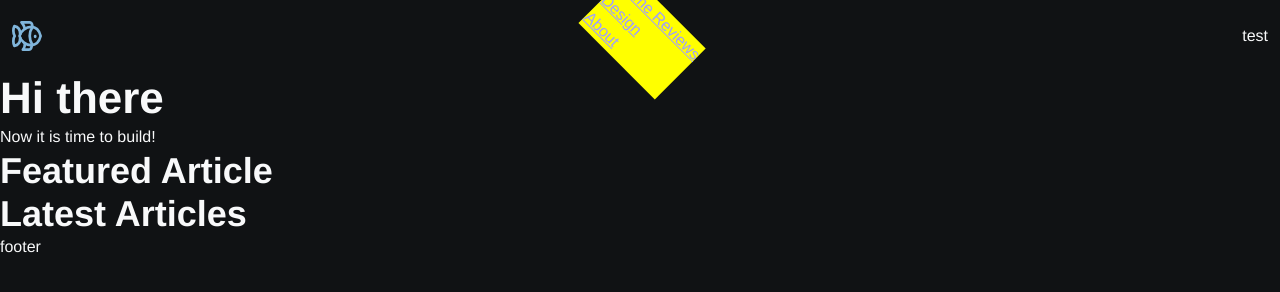
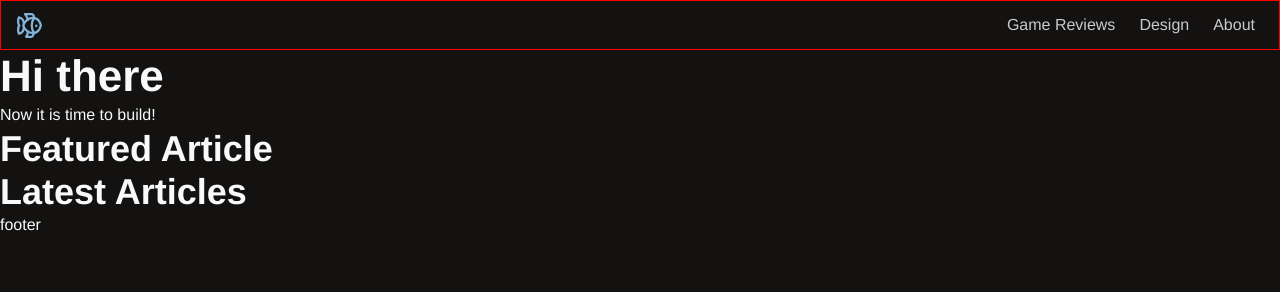
Before and after one commit to BryanHogan/bekublue, an Astro site: page / in a window 1280 px wide. Built offline with nearby package versions, Linux system fonts and the light colour scheme; Astro itself is replaced by a stand-in of ours.

Commit message:
building header and color selection

```diff
--- a/src/components/Header.astro
+++ b/src/components/Header.astro
@@ -1,11 +1,10 @@
 ---
 import { Image } from "astro:assets";
-import Logo from "../assets/images/BekuBlueFishLogo.svg"
-
+import Logo from "../assets/images/BekuBlueFishLogo.svg";
 ---
 
 <header>
-    <Image src={Logo} alt="Beku.blue fish logo" height="30" width="30"/>
+    <Image src={Logo} alt="Beku.blue fish logo" height="25" width="25" class="logo"/>
     <nav class="primary-navigation">
         <ul role="list">
             <li><a href="#">Game Reviews</a></li>
@@ -13,10 +12,16 @@ import Logo from "../assets/images/BekuBlueFishLogo.svg"
             <li><a href="#">About</a></li>
         </ul>
     </nav>
-    <p>test</p>
 </header>
 
-<style>
+<style is:global>
+    @import "../styles/media-queries.css";
+
+
+    .logo {
+        margin-left: 0.25rem;
+    }
+
     header {
         display: flex;
         justify-content: space-between;
@@ -24,15 +29,25 @@ import Logo from "../assets/images/BekuBlueFishLogo.svg"
         margin-inline: auto;
         max-width: var(--base-layout-max-width);
         padding-inline: var(--side-gap-padding);
+        padding-block: var(--space-xs);
+        height: 50px;
+        border: 1px solid red;
     }
-    .primary-navigation {
+    .primary-navigation ul {
         display: flex;
-        background-color: yellow;
-        transform: rotate(45deg);
+        & li a {
+            padding: var(--space-s);
+            color: var(--color-neutral-300);
+            text-decoration: none;
+            &:hover,
+            &:focus-within {
+                color:  var(--color-accent-100);
+                background-color: var(--color-neutral-700);
+            }
+        }
     }
-    @media (--viewport-m) {
+    @media (--viewport-s) {
         header {
-            background-color: red;
         }
     }
 </style>
--- a/src/layouts/BaseLayout.astro
+++ b/src/layouts/BaseLayout.astro
@@ -3,10 +3,10 @@ import "../styles/reset.css";
 import "../styles/var.css";
 import "../styles/global.css";
 import "../styles/util.css";
+
 import Header from "../components/Header.astro";
 import Footer from "../components/Footer.astro";
 import { ViewTransitions } from "astro:transitions";
-
 
 interface Props {
     title: string;
@@ -70,5 +70,4 @@ if (canonicalURL.pathname.endsWith('/')) {
 </html>
 
 <style is:global>
-@custom-media --viewport-m (min-width: 20px);
 </style>
--- a/src/styles/global.css
+++ b/src/styles/global.css
@@ -1,3 +1,7 @@
+:root {
+	font-size: var(--font-size-base);
+}
+
 body {
 	color: var(--color-neutral-100);
 	background-color: var(--color-neutral-900);
@@ -9,14 +13,20 @@ code {
 	font-family: var(--font-mono);
 }
 
-p, li, details, code {
-	font-size: var(--font-size-base);
+p, li, details, code, a, pre, img {
+	font-size: 1rem;
 }
 
 h1, h2, h3, h4, h5, h6 {
 	line-height: var(--font-line-height-heading);
 }
 
+a {
+	color: var(--color-accent-100);
+}
+a:hover, a:focus-within {
+	color: var(--color-accent-500);
+}
 
 h1 {font-size: var(--text-size-4xl);}
 h2 {font-size: var(--text-size-3xl);}
--- /dev/null
+++ b/src/styles/media-queries.css
@@ -0,0 +1,2 @@
+@custom-media --viewport-m (min-width: 48rem);
+@custom-media --viewport-s (max-width: 47.999rem);
--- a/src/styles/var.css
+++ b/src/styles/var.css
@@ -1,14 +1,20 @@
 :root {
     /* Color */
-    --color-neutral-900: #101214;
-    --color-neutral-700: #4D545D;
-    --color-neutral-500: #8E9399;
-    --color-neutral-300: #CDCFD2;
+    --color-neutral-900: #131210;
+    --color-neutral-800: #363D47;
+    --color-neutral-700: #525961;
+    --color-neutral-600: #6F757C;
+    --color-neutral-500: #8E9298;
+    --color-neutral-400: #AAAEB2;
+    --color-neutral-300: #C8CACE;
+    --color-neutral-200: #E5E7E8;
     --color-neutral-100: #F8F9FA;
 
-    --color-accent-900: #224361;
-    --color-accent-500: #2368A2;
-    --color-accent-100: #95B6D1;
+    --color-accent-900: #42515F;
+    --color-accent-700: #5F7F99;
+    --color-accent-500: #7FB4DA;
+    --color-accent-300: #B4D3E9;
+    --color-accent-100: #E4EEF5;
 
     --color-accent-red-900: #623238;
     --color-accent-red-500: #B13C3B;
```
